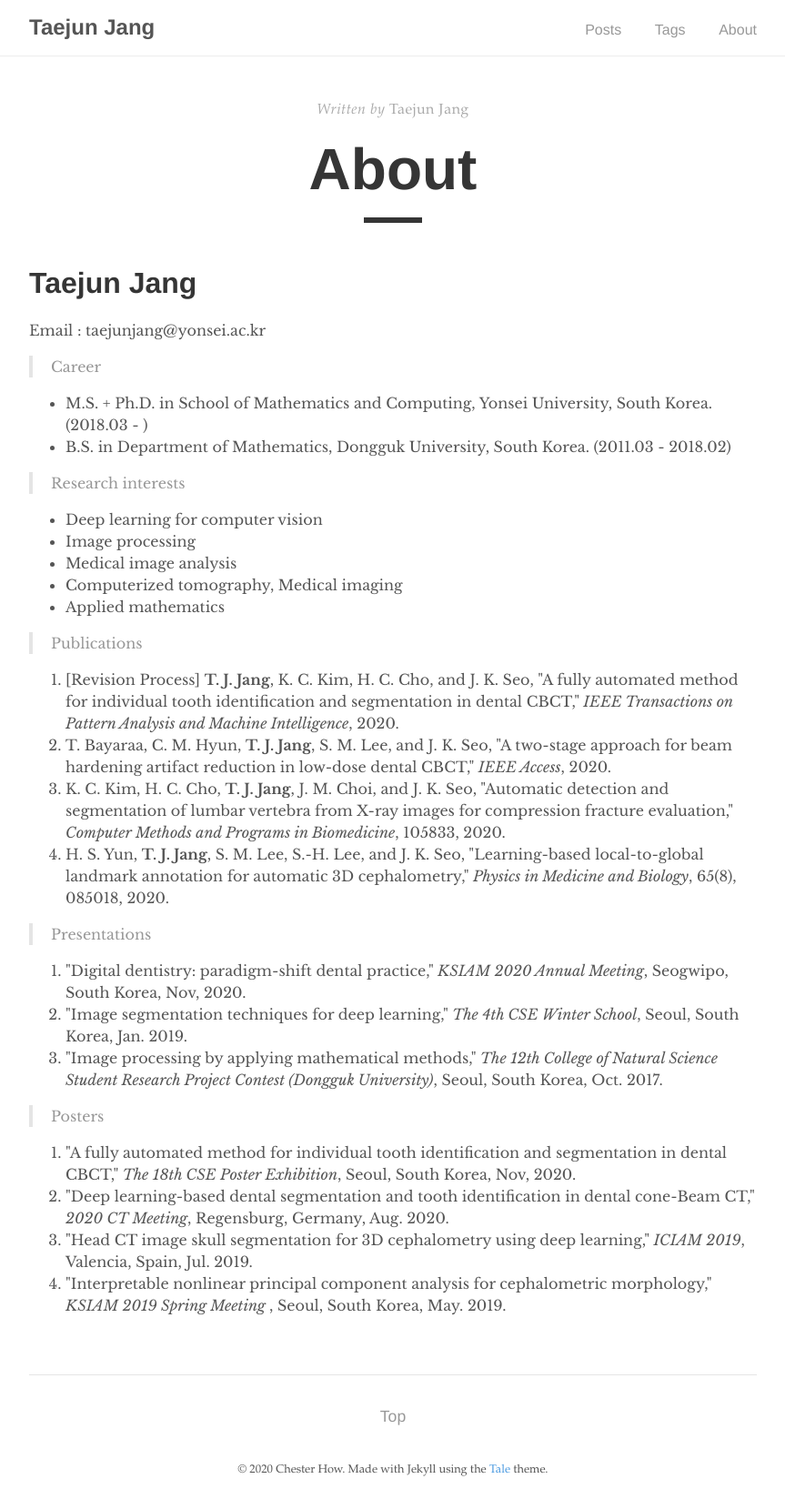
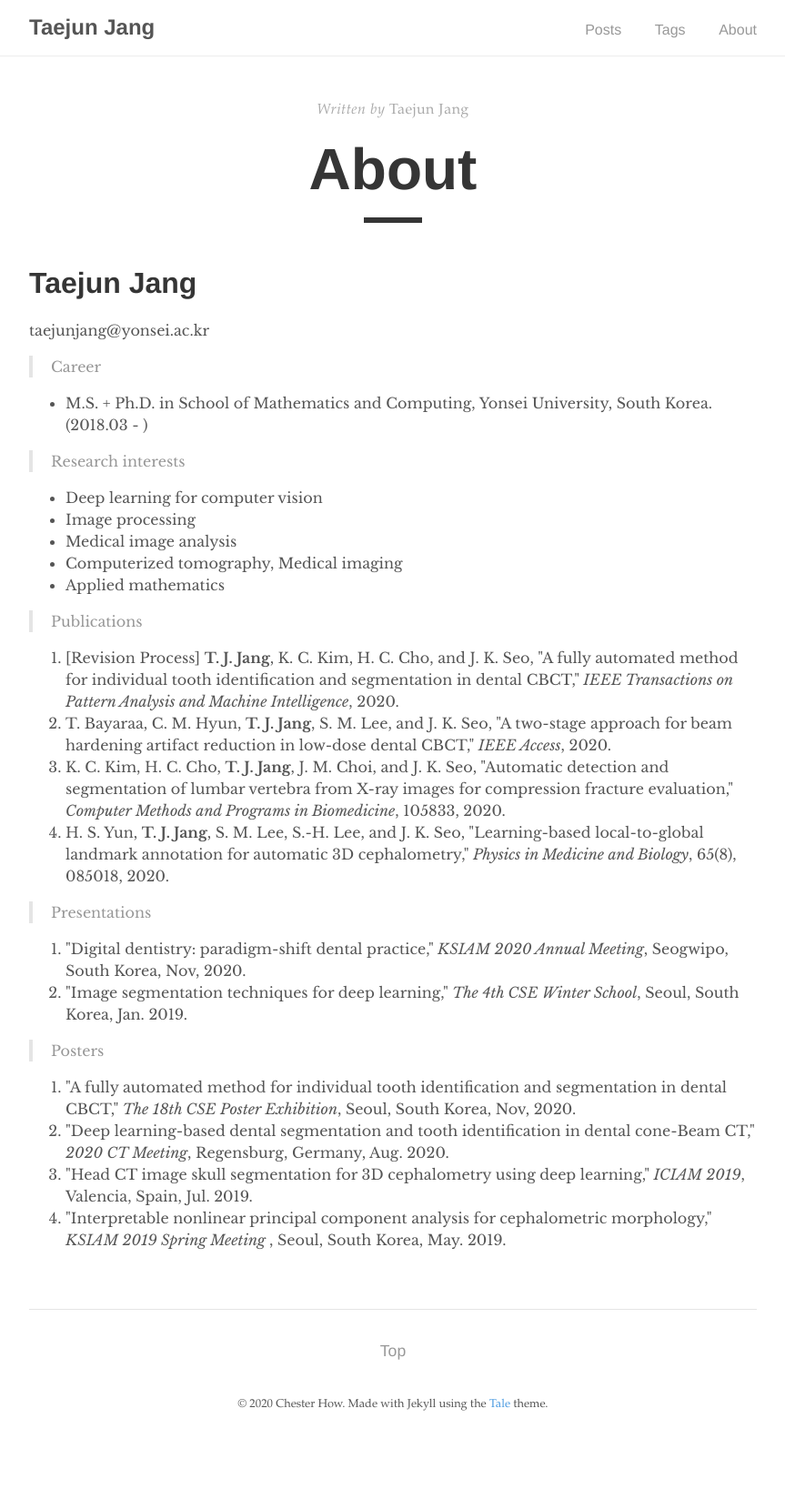
Before and after one commit to taejun-jang/taejun-jang.github.io, a Jekyll site: the page built from _pages/about.md, in a window 1280 px wide. Shown: the whole page at 91% size, without its empty margins (208-1071 px from the left). Built offline with Jekyll 4.4.1, drawn with Linux system fonts in a browser that asks for light colours; after the commit the page ends 1587 px from its top, so only the background shows below that.

Commit message:
Update about.md

```diff
--- a/_pages/about.md
+++ b/_pages/about.md
@@ -6,12 +6,11 @@ permalink: /about/
 ---
 
 # Taejun Jang
-Email : taejunjang@yonsei.ac.kr
+taejunjang@yonsei.ac.kr
 
 > Career
 
 - M.S. + Ph.D. in School of Mathematics and Computing, Yonsei University, South Korea. (2018.03 - )
-- B.S. in Department of Mathematics, Dongguk University, South Korea. (2011.03 - 2018.02)
 
 > Research interests
 
@@ -34,7 +33,6 @@ Email : taejunjang@yonsei.ac.kr
 <ol>
 <li> "Digital dentistry: paradigm-shift dental practice," <em>KSIAM 2020 Annual Meeting</em>, Seogwipo, South Korea, Nov, 2020. </li>
 <li> "Image segmentation techniques for deep learning," <em>The 4th CSE Winter School</em>, Seoul, South Korea, Jan. 2019. </li>
-<li> "Image processing by applying mathematical methods," <em>The 12th College of Natural Science Student Research Project Contest (Dongguk University)</em>, Seoul, South Korea, Oct. 2017. </li>
 </ol>
 
 > Posters
```
